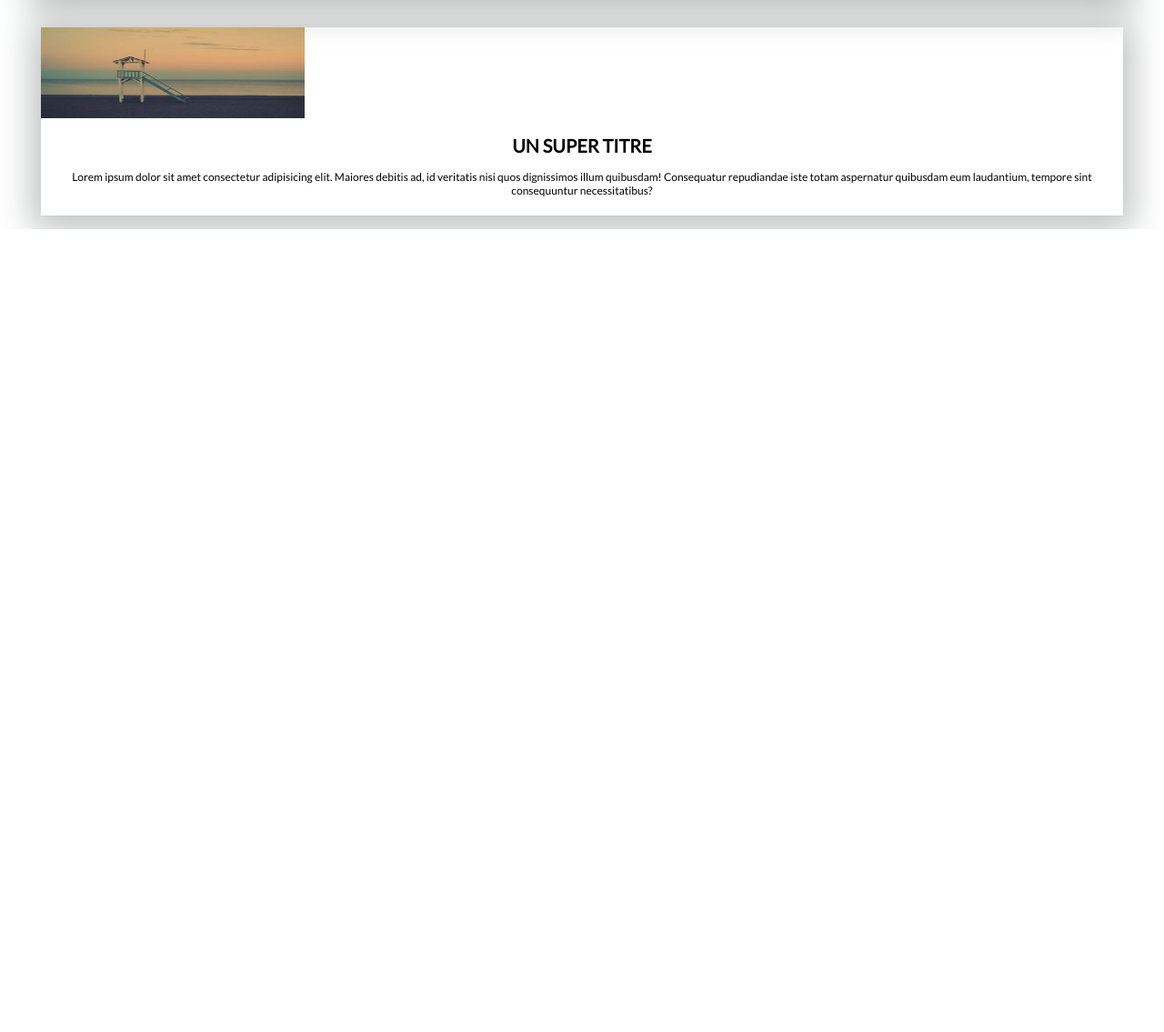
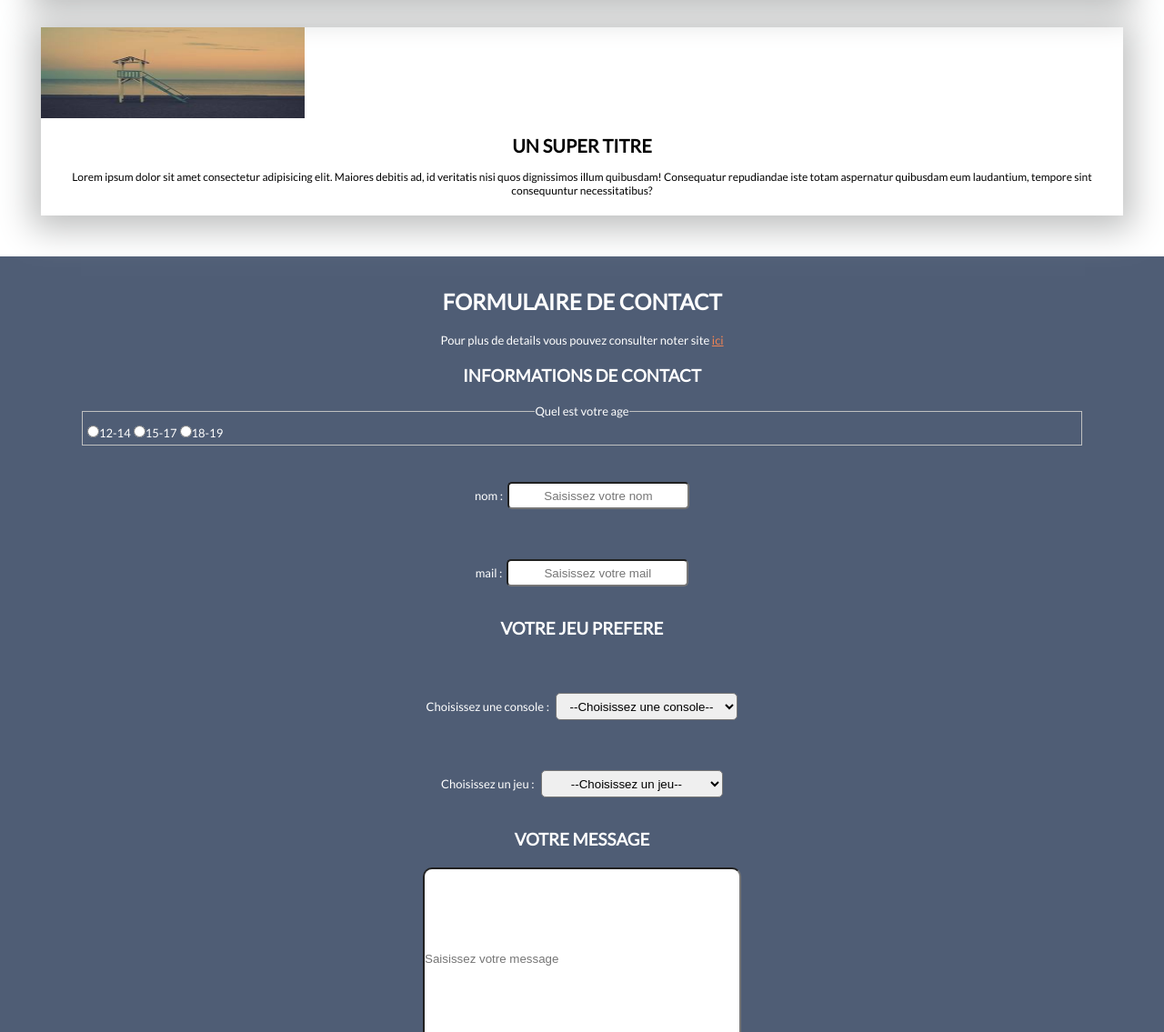
Before and after one commit to EthanPaleyron/Eval-1-front-ethan, a website built with Vite: page index.html in a window 1280 px wide. Shown: the part 1665-2800 px from the top of the page at 91% size. Before the commit the page ends 1917 px from the top, so only its background shows below. Built offline with nearby package versions, Linux system fonts and the light colour scheme.

Commit message:
2eme partie

```diff
--- a/index.html
+++ b/index.html
@@ -17,12 +17,12 @@
     </section>
 
     <section class="section_liens">
-      <div class="hover_button"><a class="liens" href="#">PLATS</a></div>
-      <div class="hover_button"><a class="liens" href="#">BLOG</a></div>
-      <div class="hover_button"><a class="liens" href="#">CONTACT</a></div>
+      <div class="section_button_hover hover_button"><a class="liens" href="#">PLATS</a></div>
+      <div class="section_button_hover hover_button"><a class="liens" href="#">BLOG</a></div>
+      <div class="section_button_hover hover_button"><a class="liens" href="#">CONTACT</a></div>
     </section>
 
-    <button class="button-dark">DARK</button>
+    <button class="button-dark hover_button">DARK</button>
   </nav>
 
   <!-- HEADER -->
@@ -88,6 +88,52 @@
   </section>
 
   <!-- FOOTER -->
+  <footer class="footer">
+    <h2 class="titre_footer">FORMULAIRE DE CONTACT</h2>
+    <p class="consultation">Pour plus de details vous pouvez consulter noter site <a class="eden-school"
+        href="https://www.edenschool.fr/">ici</a></p>
+
+    <h3 class="titre_footer">INFORMATIONS DE CONTACT</h3>
+    <fieldset class="champs_age">
+      <legend class="txt_blanc">Quel est votre age</legend>
+      <input type="radio" name="drone" id="12-14"><label class="txt_blanc" for="12-14">12-14</label>
+      <input type="radio" name="drone" id="15-17"><label class="txt_blanc" for="15-17">15-17</label>
+      <input type="radio" name="drone" id="18-19"><label class="txt_blanc" for="18-19">18-19</label>
+    </fieldset>
+
+    <label class="nom_email txt_blanc" for="nom">nom :<input class="input" type="name" id="nom"
+        placeholder="Saisissez votre nom"></label>
+
+    <label class="nom_email txt_blanc" for="email">mail :<input class="input" type="email" id="email"
+        placeholder="Saisissez votre mail"></label>
+
+    <h3 class="titre_footer">VOTRE JEU PREFERE</h3>
+    <label class="txt_blanc nom_email" for="console">Choisissez une console :
+      <select class="input" name="" id="console">
+        <option>--Choisissez une console--</option>
+        <option>switch</option>
+      </select>
+    </label>
+
+    <label class="txt_blanc nom_email" for="jeu">Choisissez un jeu :
+      <select class="input" name="" id="jeu">
+        <option>--Choisissez un jeu--</option>
+        <option>Mincraft</option>
+      </select>
+    </label>
+
+    <h3 class="titre_footer">VOTRE MESSAGE</h3>
+    <section class="contenue_centrer">
+      <input class="input_message" type="text" placeholder="Saisissez votre message">
+    </section>
+
+    <label class="nom_email txt_blanc" for="">cryptage du message :<input class="input" type="text"
+        placeholder="saisisser votre code"></label>
+
+    <section class="contenue_centrer">
+      <input type="button" value="Envoyer votre message" class="envoyer hover_button">
+    </section>
+  </footer>
 
   <script type="module" src="/main.js"></script>
 </body>
--- a/style.css
+++ b/style.css
@@ -48,12 +48,14 @@ body {
 
 .section_liens {
   margin: auto;
-  display: grid;
+  display: flex;
+  flex-direction: column;
 }
 
-.hover_button {
+.section_button_hover {
   margin: 5px 0;
   width: 90px;
+  border-radius: 5px;
 }
 
 .liens {
@@ -140,12 +142,11 @@ body {
   border: solid 1px;
   border-radius: 10px;
   height: 110px;
-  width: 330px;
+  width: 80%;
   margin: 20px 0;
 }
 
 /* BLOG */
-
 .section_blog {
   display: grid;
   justify-content: center;
@@ -174,10 +175,87 @@ body {
 }
 
 /* FOOTER */
+.footer {
+  display: flex;
+  flex-direction: column;
+  margin: 30px 0 0;
+  background-color: #4F5D75;
+  padding: 15px;
+}
+
+.titre_footer {
+  margin: 20px 0;
+  color: #FFFFFF;
+  text-align: center;
+}
+
+.consultation {
+  font-size: 13px;
+  color: #FFFFFF;
+  text-align: center;
+}
+
+.eden-school {
+  font-size: 13px;
+  color: #EF8354;
+  text-decoration: underline;
+}
+
+.champs_age {
+  margin: 0 75px;
+  border: solid #BFC0C0 0.8px;
+  padding: 5px;
+}
+
+.txt_blanc {
+  text-align: center;
+  color: #FFFFFF;
+  font-size: 13px;
+  margin-top: 25px;
+}
+
+.input {
+  text-align: center;
+  margin: 15px 0 15px 5px;
+  border-radius: 5px;
+  width: 200px;
+  height: 30px;
+}
+
+.contenue_centrer {
+  display: flex;
+  justify-content: center;
+}
+
+.input_message {
+  height: 200px;
+  width: 350px;
+  border-radius: 10px;
+}
+
+.envoyer {
+  color: #FFFFFF;
+  background-color: #2D3142;
+  border: solid #FFFFFF 1px;
+  border-radius: 7px;
+  padding: 7px;
+}
 
 /* HOVERS */
-
 .hover_button:hover {
   background-color: #EF8354;
-  border-radius: 5px;
 }
+
+@media screen and (min-width: 680px) {
+  .section_liens {
+    flex-direction: row;
+  }
+
+  .string {
+    font-size: 50px;
+  }
+
+  .button-dark {
+    padding: 15px;
+  }
+}
```
